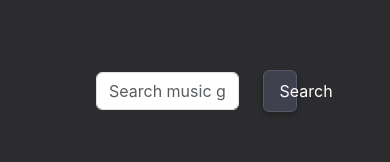
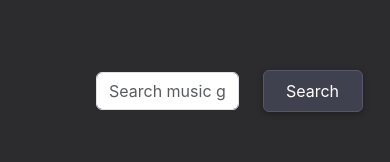
Before and after one commit to augusthugmark/Seekbeat-v2, a React (Create React App) app: page /music in a window 390 px wide. Shown: the part 144-306 px from the top of the page. Built offline with nearby package versions, Linux system fonts and the light colour scheme; no server answers.

Commit message:
final commit css layout section comments

```diff
--- a/src/css/layout.css
+++ b/src/css/layout.css
@@ -1,4 +1,6 @@
-
+/* ===================================
+   ROOT & PAGE BACKGROUND
+=================================== */
 #root {
   display: flex;
   flex-direction: column;
@@ -11,12 +13,13 @@
   flex-direction: column;
 }
 
-
 main.container {
   flex: 1;
 }
 
-/* === LAYOUT & CONTAINER === */
+/* ===================================
+   LAYOUT & CONTAINER
+=================================== */
 .container {
   max-width: 1200px;
   margin: 0 auto;
@@ -40,7 +43,9 @@ main.container {
   font-size: 0.9rem;
 }
 
-/* === NAVIGATION === */
+/* ===================================
+   NAVIGATION
+=================================== */
 .nav-menu {
   display: flex;
   gap: 1.5rem;
@@ -62,7 +67,7 @@ main.container {
   left: 0;
   width: 0%;
   height: 2px;
-  background: linear-gradient(to right, #ccc, #eee, #ccc); /* silver glans */
+  background: linear-gradient(to right, #ccc, #eee, #ccc);
   transition: width 0.3s ease;
   border-radius: 2px;
   opacity: 0.8;
@@ -79,7 +84,14 @@ main.container {
   transform: translateY(-1px);
 }
 
-/* === HAMBURGER (mobile only) === */
+a,
+.nav-link {
+  color: white;
+}
+
+/* ===================================
+   HAMBURGER (mobile only)
+=================================== */
 .hamburger {
   background: none;
   border: none;
@@ -89,7 +101,15 @@ main.container {
   display: none;
 }
 
-/* === SIDEBAR === */
+.menu-toggle,
+.hamburger,
+.close-btn {
+  color: white;
+}
+
+/* ===================================
+   SIDEBAR
+=================================== */
 .sidebar {
   position: fixed;
   top: 0;
@@ -121,7 +141,9 @@ main.container {
   gap: 1rem;
 }
 
-/* === OVERLAY === */
+/* ===================================
+   SIDEBAR OVERLAY
+=================================== */
 .sidebar-overlay {
   width: 100%;
   height: 100%;
@@ -133,15 +155,13 @@ main.container {
   display: none;
 }
 
-
 .sidebar-overlay.show {
   display: block;
 }
 
-.desktop-nav {
-  display: flex;
-}
-
+/* ===================================
+   TEXT STYLES
+=================================== */
 .text-muted {
   color: white !important;
 }
@@ -150,13 +170,9 @@ main.container {
   margin-top: 2rem;
 }
 
-a,
-.nav-link {
-  color: white;
-}
-
-/* === RESPONSIVE BEHAVIOR === */
-
+/* ===================================
+   RESPONSIVE BEHAVIOR
+=================================== */
 @media (max-width: 768px) {
   .desktop-nav {
     display: none;
@@ -177,20 +193,14 @@ a,
   }
 
   main.container {
-    margin-top: 70px; /* justera så headern inte täcker innehållet */
+    margin-top: 70px;
   }
 
-}
-
-.menu-toggle,
-.hamburger {
-  color: white;
-}
-
-.menu-toggle,
-.hamburger,
-.close-btn {
-  color: white;
+  .btn-primary {
+    min-width: 100px;
+    font-size: 1rem;
+    padding: 0.5rem 1rem;
+  }
 }
 
 @media (min-width: 769px) {
@@ -203,8 +213,9 @@ a,
   }
 }
 
-/* MUSICPAGE BUTTONS AND PAGE */
-
+/* ===================================
+   MUSICPAGE - BUTTONS & PAGINATION
+=================================== */
 .btn-primary {
   background-color: #40414f !important;
   border: 1px solid #565869 !important;
@@ -229,16 +240,17 @@ a,
   box-shadow: inset 0 0 6px rgba(255, 255, 255, 0.1);
 }
 
-/* MUSIC-CARDS */
-
+/* ===================================
+   MUSICPAGE - CARD STYLING
+=================================== */
 .card {
   padding: 0.5rem 1rem !important;
   margin-bottom: 1rem !important;
-  background-color: #2c2c2e !important; /* samma som din bakgrund */
+  background-color: #2c2c2e !important;
   border: 1px solid #444 !important;
   border-radius: 8px !important;
   color: white !important;
-  box-shadow: 0 2px 4px rgba(0,0,0,0.3);
+  box-shadow: 0 2px 4px rgba(0, 0, 0, 0.3);
 }
 
 .card .card-body {
@@ -250,8 +262,9 @@ a,
   margin: 0 !important;
 }
 
-/* API STATS */
-
+/* ===================================
+   API STATS
+=================================== */
 .api-stats {
   display: flex;
   justify-content: center;
@@ -271,8 +284,9 @@ a,
   font-weight: 600;
 }
 
-/* modal */
-
+/* ===================================
+   MODAL
+=================================== */
 .modal-content {
   background: linear-gradient(to bottom right, #c0c0c0, #5a5959);
   color: #222;
```
